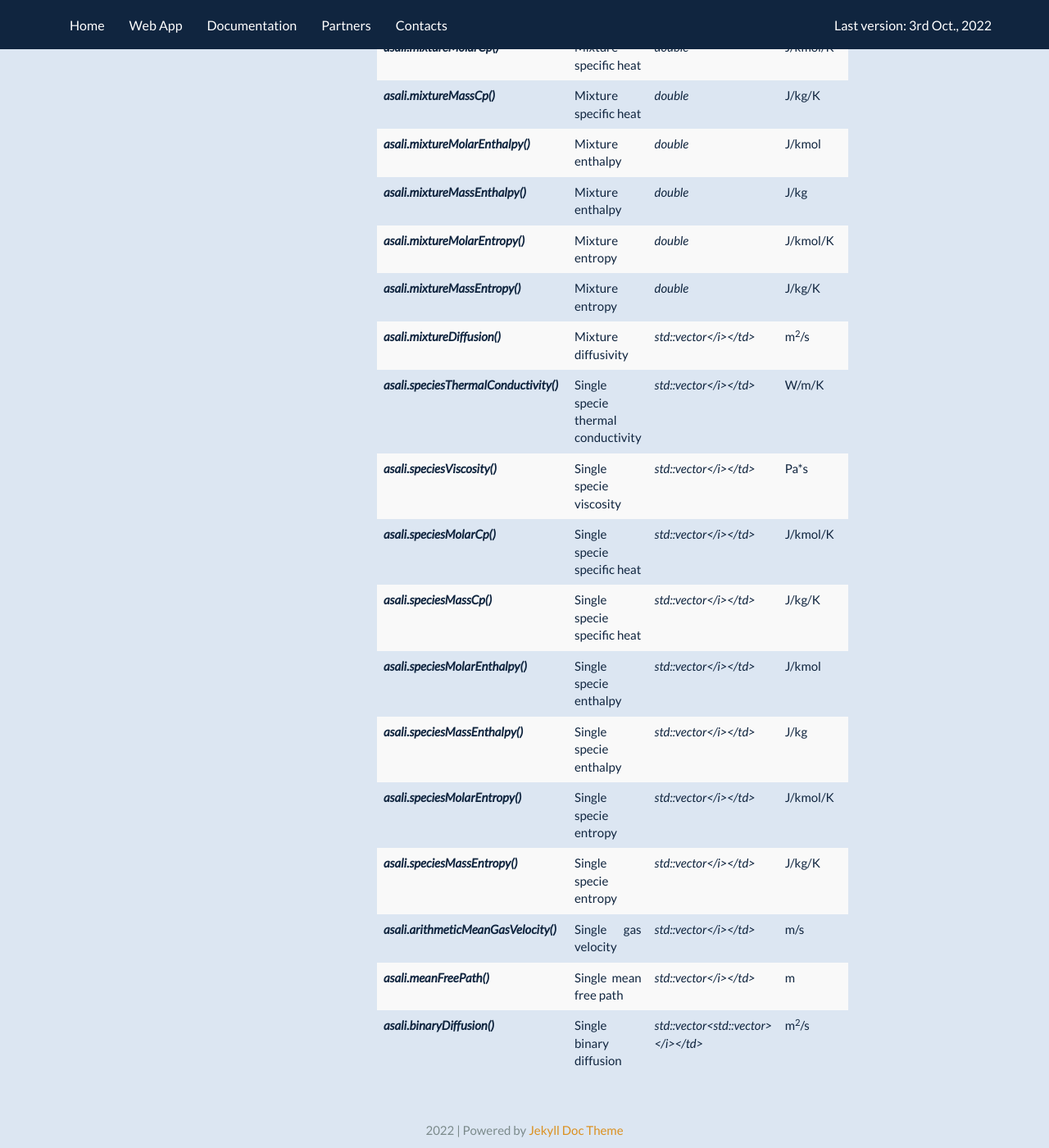
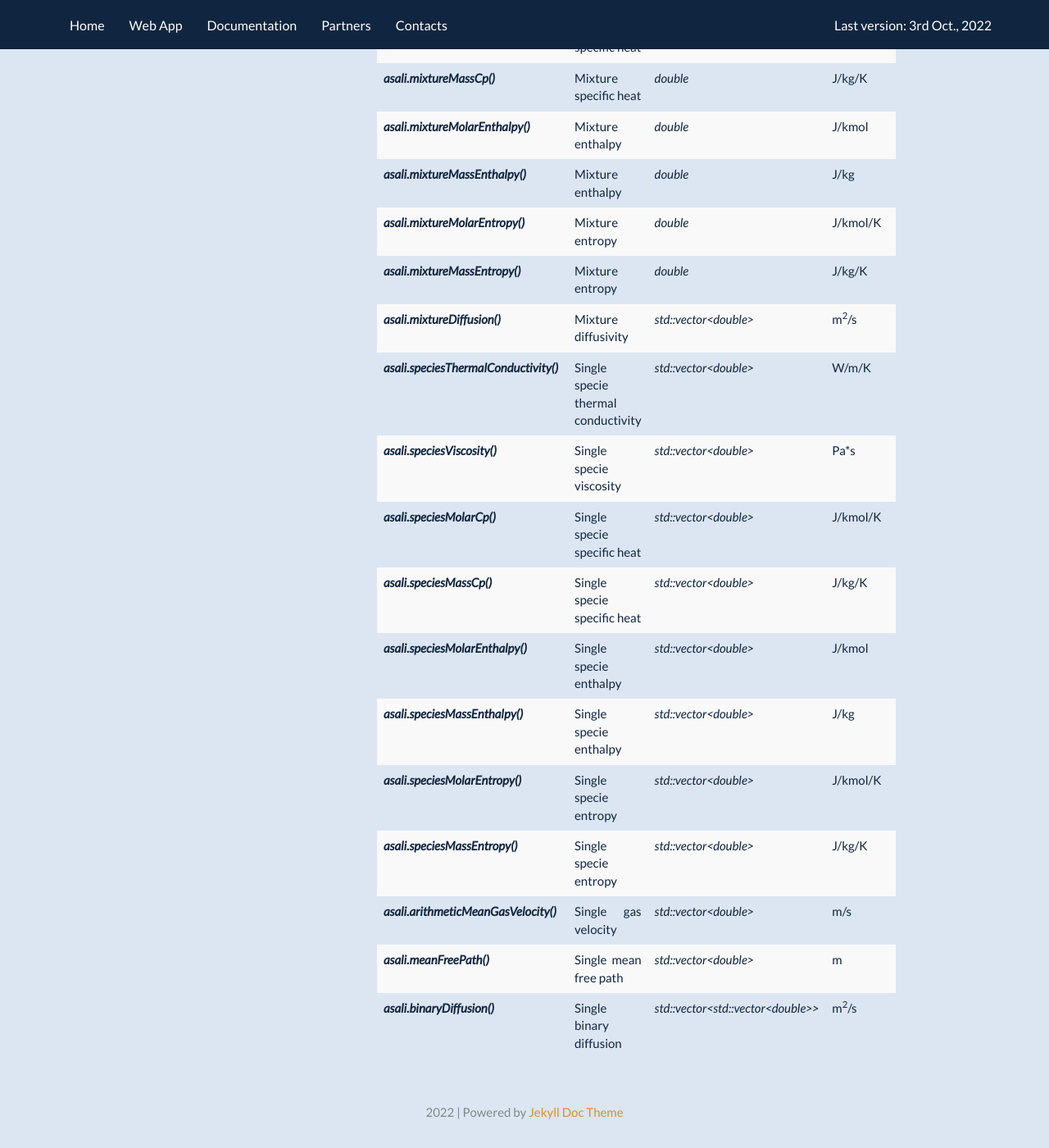
Before and after one commit to srebughini/ASALI, a Jekyll site: the page built from _docs/api/c++.md, in a window 1280 px wide and 1400 px high, scrolled down 1436 px. Shown: the whole window at 82% size. Built offline with Jekyll 4.4.1, drawn with Linux system fonts in a browser that asks for light colours; a script that is not in the unit is left out; after the commit the page ends 2814 px from its top, so only the background shows below that; some of the changed text lies outside the part shown.

Commit message:
Improve documentation layout

```diff
--- a/_docs/api/c++.md
+++ b/_docs/api/c++.md
@@ -53,7 +53,7 @@ ASALI estimates different thermodynamic and transport (`asali` is the library ob
 <table class="table table-striped">
     <thead>
         <tr>
-            <th scope="row"><b><i>Function</th>
+            <th scope="row">Function</th>
             <th>Estimated property</th>
             <th>Return type</th>
             <th>Unit dimension</th>
@@ -123,73 +123,73 @@ ASALI estimates different thermodynamic and transport (`asali` is the library ob
         <tr>
             <th scope="row"><b><i>asali.mixtureDiffusion()</i></b></th>
             <td>Mixture diffusivity</td>
-            <td><i>std::vector<double></i></td>
+            <td><i>std::vector&lt;double&gt;</i></td>
             <td>m<sup>2</sup>/s</td>
         </tr>
         <tr>
             <th scope="row"><b><i>asali.speciesThermalConductivity()</i></b></th>
             <td>Single specie thermal conductivity</td>
-            <td><i>std::vector<double></i></td>
+            <td><i>std::vector&lt;double&gt;</i></td>
             <td>W/m/K</td>
         </tr>
         <tr>
             <th scope="row"><b><i>asali.speciesViscosity()</i></b></th>
             <td>Single specie viscosity</td>
-            <td><i>std::vector<double></i></td>
+            <td><i>std::vector&lt;double&gt;</i></td>
             <td>Pa*s</td>
         </tr>
         <tr>
             <th scope="row"><b><i>asali.speciesMolarCp()</i></b></th>
             <td>Single specie specific heat</td>
-            <td><i>std::vector<double></i></td>
+            <td><i>std::vector&lt;double&gt;</i></td>
             <td>J/kmol/K</td>
         </tr>
         <tr>
             <th scope="row"><b><i>asali.speciesMassCp()</i></b></th>
             <td>Single specie specific heat</td>
-            <td><i>std::vector<double></i></td>
+            <td><i>std::vector&lt;double&gt;</i></td>
             <td>J/kg/K</td>
         </tr>
         <tr>
             <th scope="row"><b><i>asali.speciesMolarEnthalpy()</i></b></th>
             <td>Single specie enthalpy</td>
-            <td><i>std::vector<double></i></td>
+            <td><i>std::vector&lt;double&gt;</i></td>
             <td>J/kmol</td>
         </tr>
         <tr>
             <th scope="row"><b><i>asali.speciesMassEnthalpy()</i></b></th>
             <td>Single specie enthalpy</td>
-            <td><i>std::vector<double></i></td>
+            <td><i>std::vector&lt;double&gt;</i></td>
             <td>J/kg</td>
         </tr>
         <tr>
             <th scope="row"><b><i>asali.speciesMolarEntropy()</i></b></th>
             <td>Single specie entropy</td>
-            <td><i>std::vector<double></i></td>
+            <td><i>std::vector&lt;double&gt;</i></td>
             <td>J/kmol/K</td>
         </tr>
         <tr>
             <th scope="row"><b><i>asali.speciesMassEntropy()</i></b></th>
             <td>Single specie entropy</td>
-            <td><i>std::vector<double></i></td>
+            <td><i>std::vector&lt;double&gt;</i></td>
             <td>J/kg/K</td>
         </tr>
         <tr>
             <th scope="row"><b><i>asali.arithmeticMeanGasVelocity()</i></b></th>
             <td>Single gas velocity</td>
-            <td><i>std::vector<double></i></td>
+            <td><i>std::vector&lt;double&gt;</i></td>
             <td>m/s</td>
         </tr>
         <tr>
             <th scope="row"><b><i>asali.meanFreePath()</i></b></th>
             <td>Single mean free path</td>
-            <td><i>std::vector<double></i></td>
+            <td><i>std::vector&lt;double&gt;</i></td>
             <td>m</td>
         </tr>
         <tr>
             <th scope="row"><b><i>asali.binaryDiffusion()</i></b></th>
             <td>Single binary diffusion</td>
-            <td><i>std::vector<std::vector<double>></i></td>
+            <td><i>std::vector&lt;std::vector&lt;double&gt;&gt;</i></td>
             <td>m<sup>2</sup>/s</td>
         </tr>
     </tbody>
```
Also changed, not shown: _docs/api/fortran.md (+1 -1 lines).
